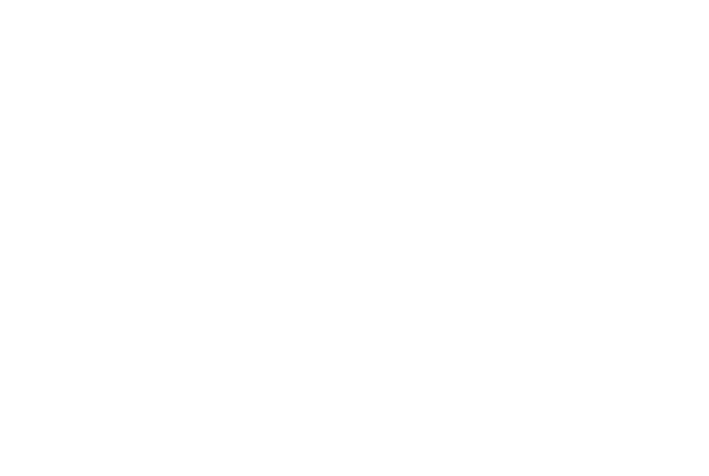
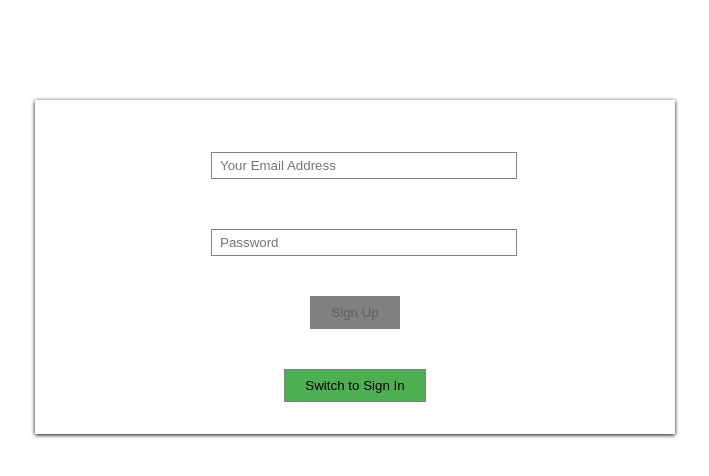
Before and after one commit to sunilsv26/Triofi-frontendTask, a React (Create React App) app: page /admin in a window 1280 px wide. Shown: the top 476 px of the page, without its empty margins (285-994 px from the left). Built offline with nearby package versions, Linux system fonts and the light colour scheme.

Commit message:
#10 rendered user component

```diff
--- a/src/layout/layout.js
+++ b/src/layout/layout.js
@@ -1,11 +1,13 @@
 import React from 'react';
 import {Switch,Route} from 'react-router-dom';
-import Auth from '../auth/auth'
+import Auth from '../auth/auth';
+import User from '../user/user'
 
 const layout=(props)=>{
     return(
         <Switch>
-            <Route path='/auth' component={Auth} />
+            <Route path='/user' component={User} />
+            <Route path='/' component={Auth} />
         </Switch>
     )
 }
```
